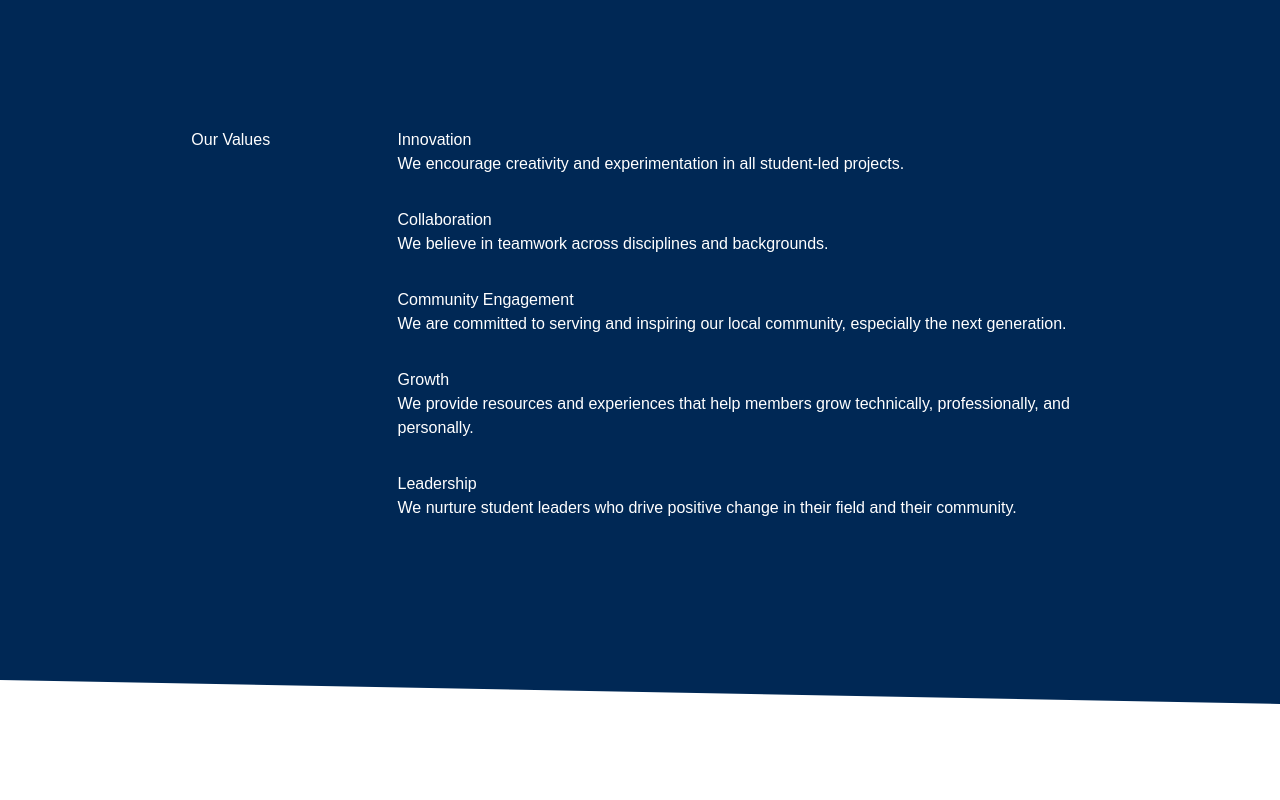
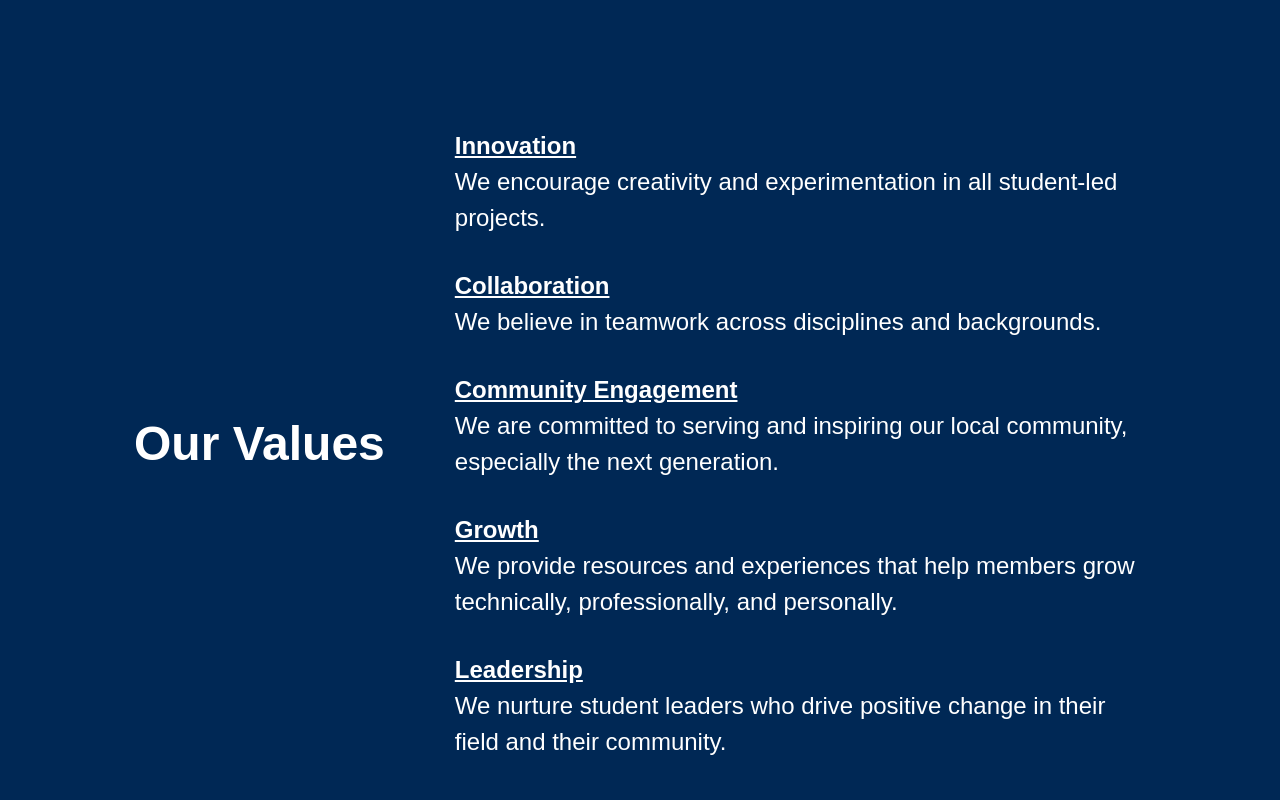
Before and after one commit to IEEE-ESB/R5-Conference-Website, a Next.js app: page /about in a window 1280 px wide. Shown: the part 2180-2980 px from the top of the page. Built offline with nearby package versions, Linux system fonts and the light colour scheme.

Commit message:
values styled

```diff
--- a/app/about/page.module.css
+++ b/app/about/page.module.css
@@ -31,6 +31,13 @@
 	display: flex;
 	flex-direction: row;
 	justify-content: space-evenly;
+	align-items: center;
+}
+
+.valuesContainer h2 {
+	font-size: 48px;
+	font-weight: 800;
+	text-align: center;
 }
 
 .valuesContainer ul {
@@ -38,4 +45,10 @@
 	display: flex;
 	flex-direction: column;
 	gap: 2rem;
+	font-size: 24px;
 }
+
+.valuesContainer h3 {
+	font-weight: 600;
+	text-decoration: underline solid white;
+}
--- a/app/about/page.tsx
+++ b/app/about/page.tsx
@@ -42,32 +42,32 @@ export default function About() {
 					<h2>Our Values</h2>
 					<ul>
 						<li>
-							<p>Innovation</p>
+							<h3>Innovation</h3>
 							<p>
 								We encourage creativity and experimentation in all student-led
 								projects.
 							</p>
 						</li>
 						<li>
-							<p>Collaboration</p>
+							<h3>Collaboration</h3>
 							<p>We believe in teamwork across disciplines and backgrounds.</p>
 						</li>
 						<li>
-							<p>Community Engagement</p>
+							<h3>Community Engagement</h3>
 							<p>
 								We are committed to serving and inspiring our local community,
 								especially the next generation.
 							</p>
 						</li>
 						<li>
-							<p>Growth</p>
+							<h3>Growth</h3>
 							<p>
 								We provide resources and experiences that help members grow
 								technically, professionally, and personally.
 							</p>
 						</li>
 						<li>
-							<p>Leadership</p>
+							<h3>Leadership</h3>
 							<p>
 								We nurture student leaders who drive positive change in their
 								field and their community.
```
